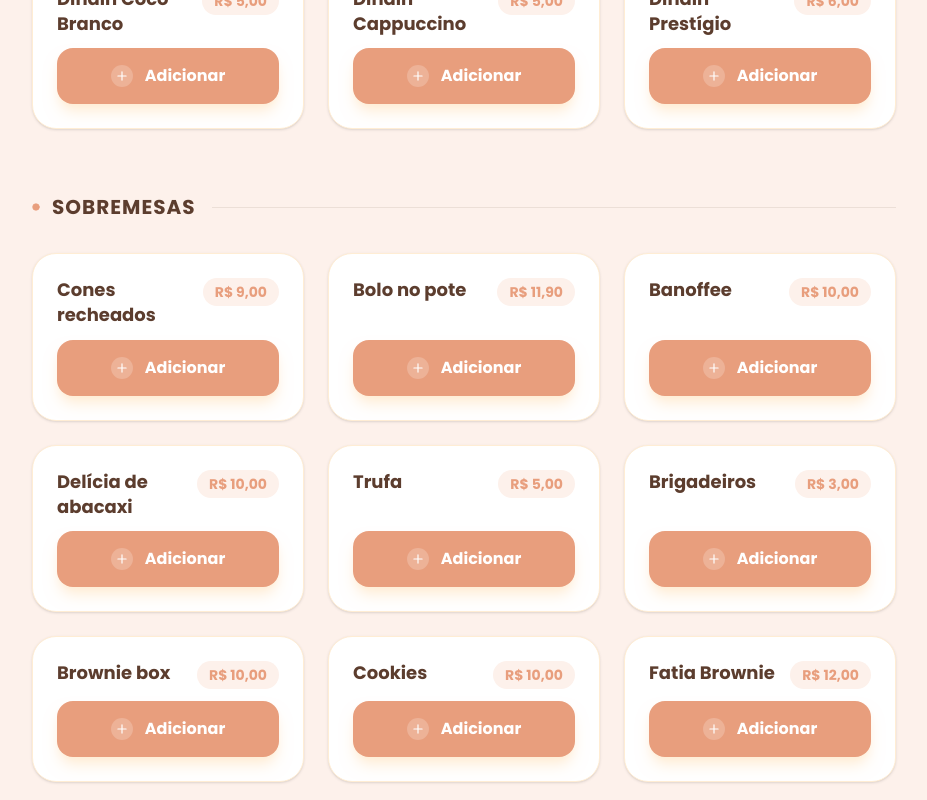
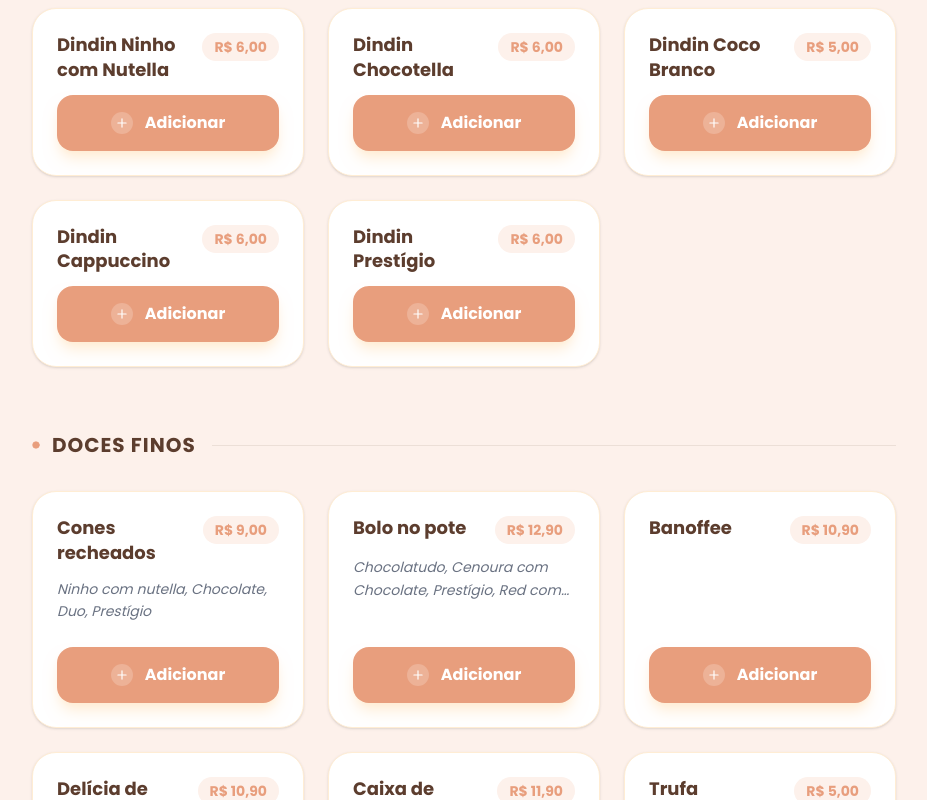
Before and after one commit to daniels1199/Rhay-s-Candy-Store, a React (Vite) app: page / in a window 1280 px wide. Shown: the part 2000-2800 px from the top of the page, without its empty margins (176-1103 px from the left). Built offline with nearby package versions, Linux system fonts and the light colour scheme; the HTML template or start-up script is replaced by a standard one.

Commit message:
feat: update menu items and categories
Refine product list with new pricing, updated item names, and replace "Sobremesas" category with "Doces Finos". Clean up boilerplate documentation.

```diff
--- a/src/App.tsx
+++ b/src/App.tsx
@@ -97,7 +97,7 @@ const App: React.FC = () => {
     setCart((prev) => prev.filter((item) => item.id !== id));
   };
 
-  const categories = ['Pastéis', 'Batatas', 'Dindins Gourmet', 'Sobremesas'] as const;
+  const categories = ['Pastéis', 'Batatas', 'Dindins Gourmet', 'Doces Finos'] as const;
   const subtotal = cart.reduce((sum, i) => sum + i.price * i.quantity, 0);
   const cartTotal = cart.length > 0 ? subtotal + STORE_CONFIG.DELIVERY_FEE : 0;
   const cartCount = cart.reduce((sum, i) => sum + i.quantity, 0);
--- a/src/config.ts
+++ b/src/config.ts
@@ -15,18 +15,20 @@ export const STORE_CONFIG = {
   CONTACT_PHONE: '5585996269684',
   MENU_ITEMS: [
     // Pastéis
-    { id: 'p1', name: 'Misto (Queijo + Presunto + Calabresa)', price: 6.00, category: 'Pastéis' },
+    { id: 'p1', name: 'Misto (Queijo + Presunto)', price: 8.00, category: 'Pastéis' },
     { id: 'p2', name: 'Presunto', price: 6.00, category: 'Pastéis' },
     { id: 'p3', name: 'Calabresa', price: 7.00, category: 'Pastéis' },
     { id: 'p4', name: 'Queijo', price: 7.50, category: 'Pastéis' },
     { id: 'p5', name: 'Carne', price: 8.00, category: 'Pastéis' },
-    { id: 'p6', name: 'Frango', price: 8.00, category: 'Pastéis' },
+    { id: 'p6', name: 'Carne (Azeitona + Milho)', price: 10.00, category: 'Pastéis' },
+    { id: 'p7', name: 'Frango', price: 8.00, category: 'Pastéis' },
+    { id: 'p8', name: 'Frango com queijo', price: 10.00, category: 'Pastéis' },
 
     // Batatas
     {
       id: 'b1',
       name: 'Batata Frita Tamanho M',
-      price: 10.00,
+      price: 12.00,
       category: 'Batatas',
       description: 'Acompanha molhos, calabresa fritinha e parmesão'
     },
@@ -40,31 +42,32 @@ export const STORE_CONFIG = {
 
     // Dindins Gourmet
     { id: 'd1', name: 'Dindin Chocolate', price: 5.00, category: 'Dindins Gourmet' },
-    { id: 'd2', name: 'Dindin M. Morango', price: 5.00, category: 'Dindins Gourmet' },
-    { id: 'd3', name: 'Dindin M. Maracujá', price: 5.00, category: 'Dindins Gourmet' },
+    { id: 'd2', name: 'Dindin Mousse de Morango', price: 5.00, category: 'Dindins Gourmet' },
+    { id: 'd3', name: 'Dindin Mousse de Maracujá', price: 5.00, category: 'Dindins Gourmet' },
     { id: 'd4', name: 'Dindin Sensação', price: 6.00, category: 'Dindins Gourmet' },
     { id: 'd5', name: 'Dindin Ninhoresco', price: 5.00, category: 'Dindins Gourmet' },
     { id: 'd6', name: 'Dindin Paçoquita', price: 5.00, category: 'Dindins Gourmet' },
     { id: 'd7', name: 'Dindin Ninho com Nutella', price: 6.00, category: 'Dindins Gourmet' },
     { id: 'd8', name: 'Dindin Chocotella', price: 6.00, category: 'Dindins Gourmet' },
-    { id: 'd9', name: 'Dindin Chocomenta', price: 5.00, category: 'Dindins Gourmet' },
+    //{ id: 'd9', name: 'Dindin Chocomenta', price: 5.00, category: 'Dindins Gourmet' },
     { id: 'd10', name: 'Dindin Coco Branco', price: 5.00, category: 'Dindins Gourmet' },
-    { id: 'd11', name: 'Dindin Cappuccino', price: 5.00, category: 'Dindins Gourmet' },
+    { id: 'd11', name: 'Dindin Cappuccino', price: 6.00, category: 'Dindins Gourmet' },
     { id: 'd12', name: 'Dindin Prestígio', price: 6.00, category: 'Dindins Gourmet' },
 
-    // Sobremesas
-    { id: 's1', name: 'Cones recheados', price: 9.00, category: 'Sobremesas' },
-    { id: 's2', name: 'Bolo no pote', price: 11.90, category: 'Sobremesas' },
-    { id: 's3', name: 'Banoffee', price: 10.00, category: 'Sobremesas' },
-    { id: 's4', name: 'Delícia de abacaxi', price: 10.00, category: 'Sobremesas' },
-    { id: 's5', name: 'Trufa', price: 5.00, category: 'Sobremesas' },
-    { id: 's6', name: 'Brigadeiros', price: 3.00, category: 'Sobremesas' },
-    { id: 's7', name: 'Brownie box', price: 10.00, category: 'Sobremesas' },
-    { id: 's8', name: 'Cookies', price: 10.00, category: 'Sobremesas' },
-    { id: 's9', name: 'Fatia Brownie', price: 12.00, category: 'Sobremesas' },
-    { id: 's10', name: 'Brownie na marmita', price: 10.00, category: 'Sobremesas' },
-    { id: 's11', name: 'Bolo médio', price: 45.90, category: 'Sobremesas' },
-    { id: 's12', name: 'Bolo pequeno', price: 16.00, category: 'Sobremesas' },
-    { id: 's13', name: 'Mousse', price: 7.00, category: 'Sobremesas' },
+    // Doces Finos
+    { id: 's1', name: 'Cones recheados', price: 9.00, category: 'Doces Finos', description: 'Ninho com nutella, Chocolate, Duo, Prestígio'},
+    { id: 's2', name: 'Bolo no pote', price: 12.90, category: 'Doces Finos', description: 'Chocolatudo, Cenoura com Chocolate, Prestígio, Red com ninho' },
+    { id: 's3', name: 'Banoffee', price: 10.90, category: 'Doces Finos' },
+    { id: 's4', name: 'Delícia de abacaxi', price: 10.90, category: 'Doces Finos' },
+    { id: 's5', name: 'Caixa de Trufas', price: 11.90, category: 'Doces Finos', description: 'Contém 4 unidades, sabores variados.' },
+    { id: 's6', name: 'Trufa tradicional', price: 5.00, category: 'Doces Finos', description: 'Limão, Chocolate, Duo, Beijinho, Ninho com nutella'},
+    { id: 's7', name: 'Brigadeiros', price: 3.00, category: 'Doces Finos' },
+    { id: 's8', name: 'Brownie box', price: 10.00, category: 'Doces Finos' },
+    { id: 's9', name: 'Cookies', price: 10.00, category: 'Doces Finos' },
+    { id: 's10', name: 'Fatia Brownie', price: 12.00, category: 'Doces Finos' },
+    { id: 's11', name: 'Brownie na marmita', price: 11.90, category: 'Doces Finos' },
+    { id: 's12', name: 'Bolo tradicional', price: 44.90, category: 'Doces Finos' },
+    { id: 's13', name: 'Bolo baby', price: 16.00, category: 'Doces Finos' },
+    { id: 's14', name: 'Mousse', price: 7.00, category: 'Doces Finos' },
   ] as MenuItem[],
 };
```
Also changed, not shown: 1 other file (tests, documents, lock files or other folders).
